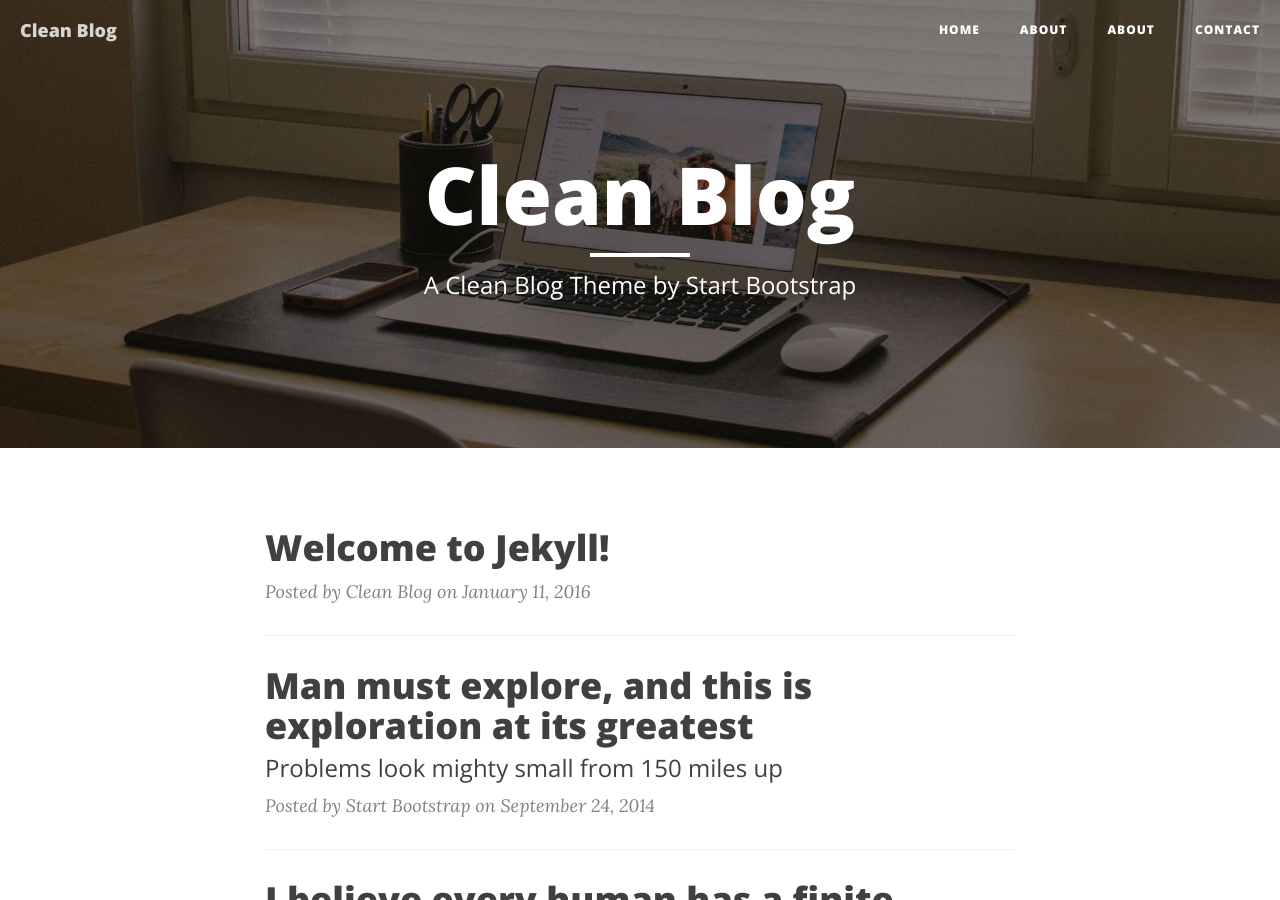
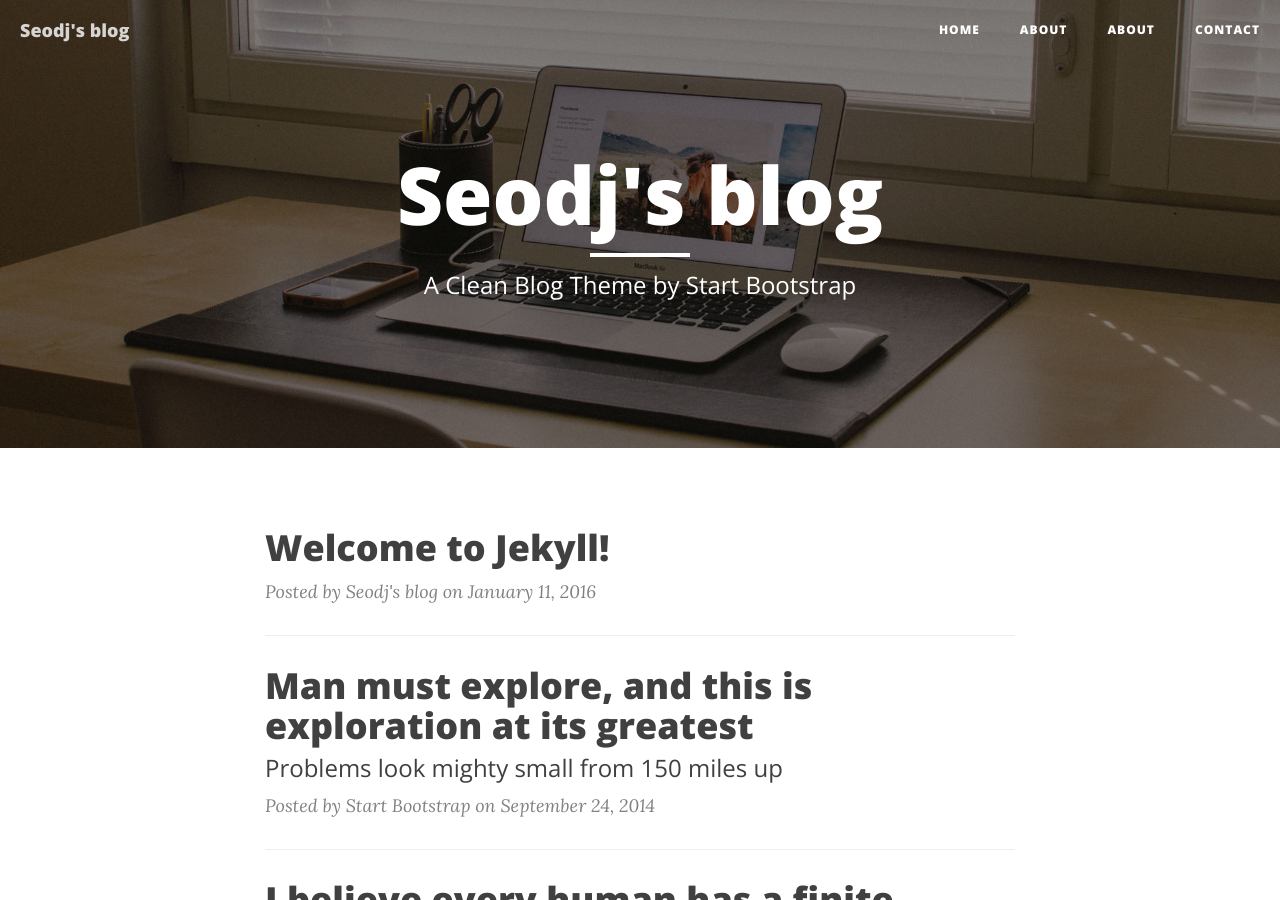
Before and after one commit to Seodj/Seodj.github.io, a Jekyll site: the page built from index.html, in a window 1280 px wide and 900 px high. Built offline with Jekyll 4.4.1, drawn with Linux system fonts in a browser that asks for light colours; nearby versions of some CDN libraries; the list of posts is cut into pages by our own code; some of the changed lines change nothing that is shown; some of the changed text lies outside the part shown.

Commit message:
config.yml modify

```diff
--- a/_config.yml
+++ b/_config.yml
@@ -1,9 +1,9 @@
 # Site settings
-title: Clean Blog
+title: Seodj's blog
 header-img: img/home-bg.jpg
-email: your-email@yourdomain.com
-description: "Write your site description here. It will be used as your sites meta description as well!"
-baseurl: "/startbootstrap-clean-blog-jekyll"
+email: riker7@naver.com
+description: "Hello This is Seodj's blog"
+baseurl: ""
 url: "http://yourdomain.com"
 twitter_username: SBootstrap
 github_username:  davidtmiller
```
